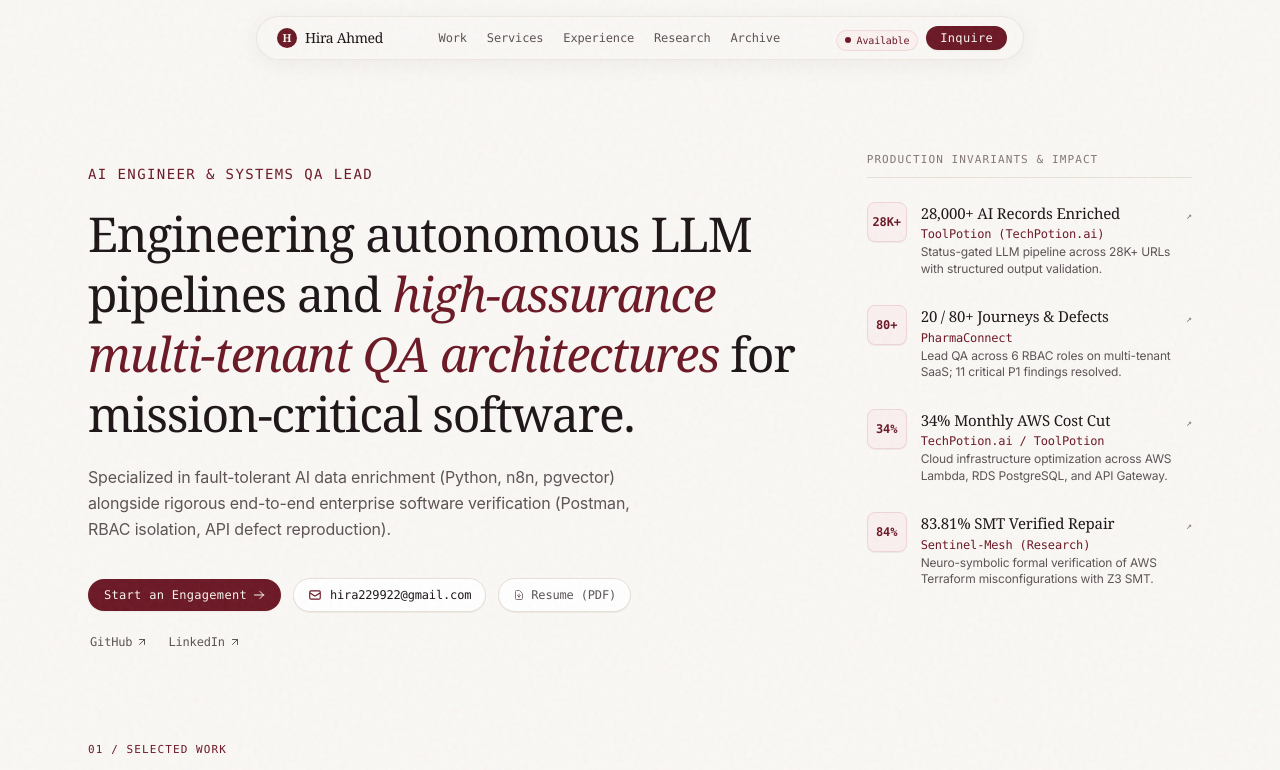
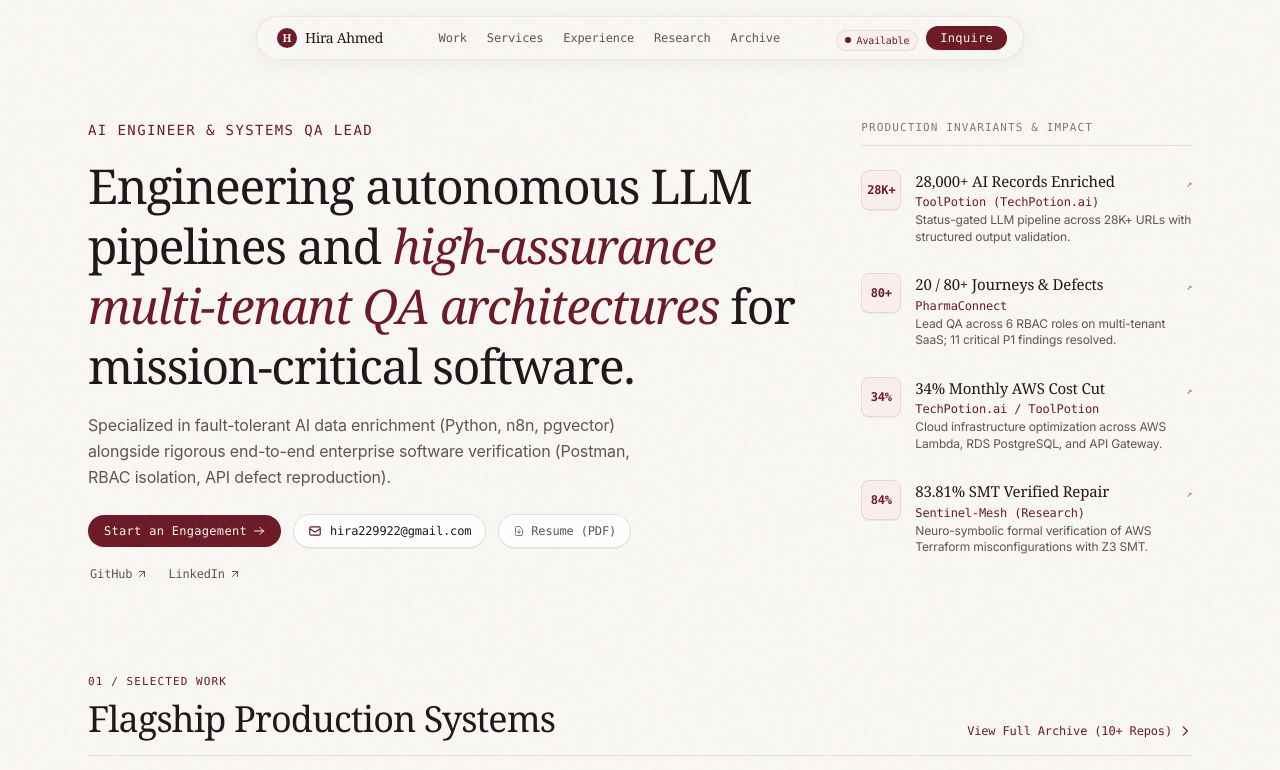
Before and after one commit to hira299/hira-ahmed-portfolio, a React (Vite) app: page / in a window 1280 px wide. Shown: the top 770 px of the page. Built offline with nearby package versions, Linux system fonts and the light colour scheme.

Commit message:
chore: update branding and refine hero layout
- Update Google Site Verification meta tag.
- Redesign site icon with a new maroon aesthetic and monogram.
- Optimize hero section spacing and layout.

```diff
--- a/index.html
+++ b/index.html
@@ -6,7 +6,7 @@
     <title>Hira Ahmed | AI Engineer · AI Automation &amp; QA</title>
     <meta name="description" content="Hira Ahmed is an AI Engineer building production LLM pipelines, AI agents, and n8n automations, and providing B2B SaaS QA and API testing." />
     <link rel="canonical" href="https://hira299.github.io/" />
-    <meta name="google-site-verification" content="dGuZOCurHrItUEG9X6wBYQZL5OC3xWw-ZbekE4Tb7G0" />
+    <meta name="google-site-verification" content="Z4xJX7RA3oM5bbA2DggDSL5-N3CYvATEaJkeoqx8GwI" />
     <meta property="og:title" content="Hira Ahmed | AI Engineer · AI Automation &amp; QA" />
     <meta property="og:description" content="Hira Ahmed is an AI Engineer building production LLM pipelines, AI agents, and n8n automations, and providing B2B SaaS QA and API testing." />
     <meta property="og:type" content="website" />
--- a/src/components/Hero.tsx
+++ b/src/components/Hero.tsx
@@ -63,12 +63,12 @@
   ];
 
   return (
-    <section className="pt-28 pb-6 sm:pt-36 sm:pb-8 bg-[#FAF8F5]">
+    <section className="pt-24 pb-6 sm:pt-28 sm:pb-8 bg-[#FAF8F5]">
       <div className="max-w-6xl mx-auto px-6">
         {/* Main Hero: Left Bio + Right Production Invariants & Impact */}
-        <div className="grid grid-cols-1 lg:grid-cols-12 gap-12 lg:gap-16 items-start">
+        <div className="grid grid-cols-1 lg:grid-cols-12 gap-10 lg:gap-14 items-start">
           {/* Left Column: Heading, Bio, Actions */}
-          <div className="lg:col-span-8 space-y-5 pt-3 sm:pt-5">
+          <div className="lg:col-span-8 space-y-4 pt-1 sm:pt-2">
             {/* Eyebrow Tag: 0ms fade */}
             <div
               style={{ transitionDelay: "0ms" }}
@@ -101,8 +101,8 @@
               Specialized in fault-tolerant AI data enrichment (Python, n8n, pgvector) alongside rigorous end-to-end enterprise software verification (Postman, RBAC isolation, API defect reproduction).
             </p>
 
-            {/* Action Buttons & Links: Natural tight spacing */}
-            <div className="pt-3 sm:pt-4 space-y-3.5">
+            {/* Action Buttons & Links: Tightened spacing */}
+            <div className="pt-1.5 sm:pt-2 space-y-2.5">
               <div className="flex flex-wrap items-center gap-2.5 sm:gap-3">
                 {/* Refined Start an Engagement button with hand-drawn pen/crayon loop on desktop hover */}
                 <div className="relative inline-flex items-center group/engage">
```
Also changed, not shown: public/icon.svg.
